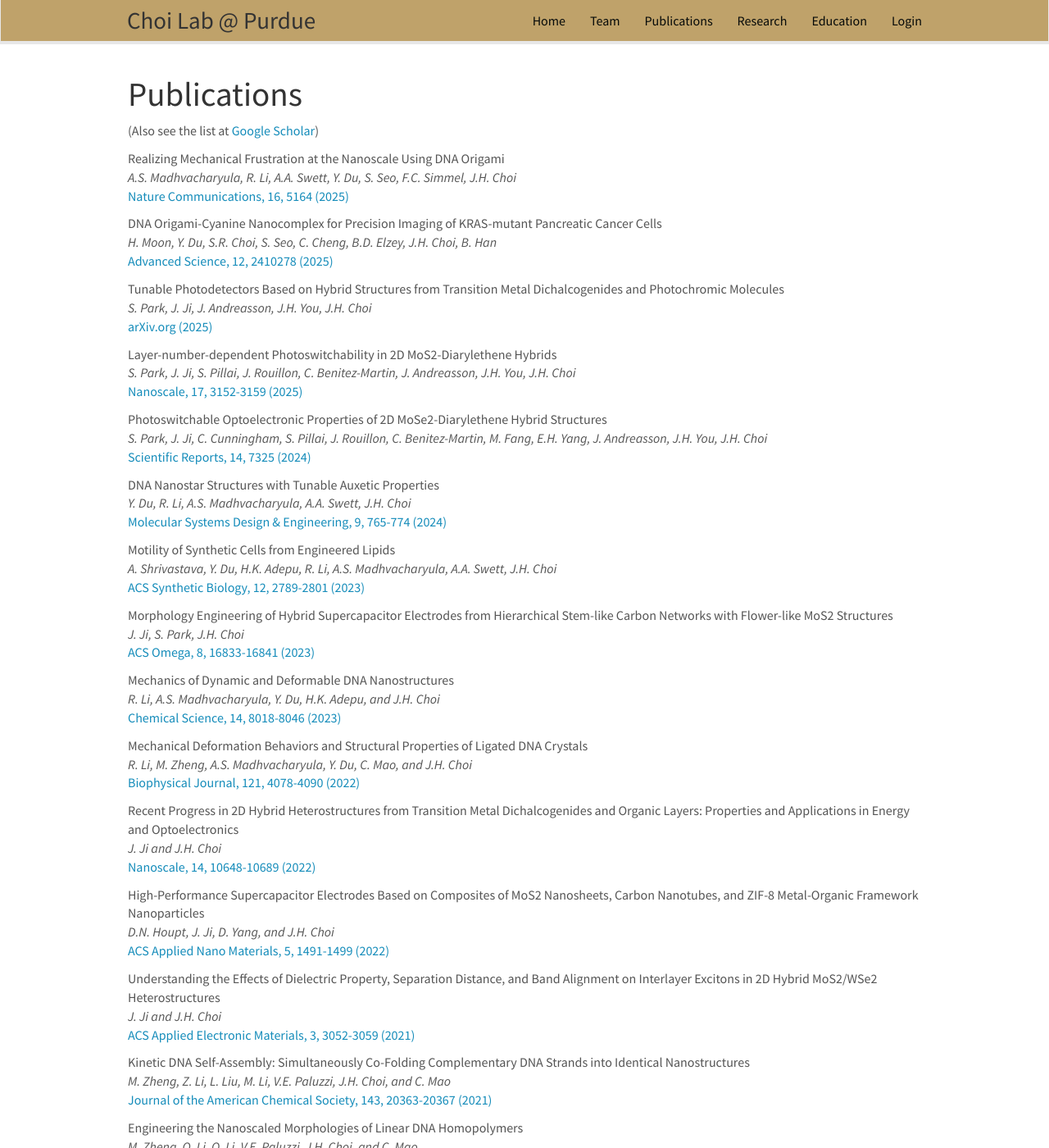
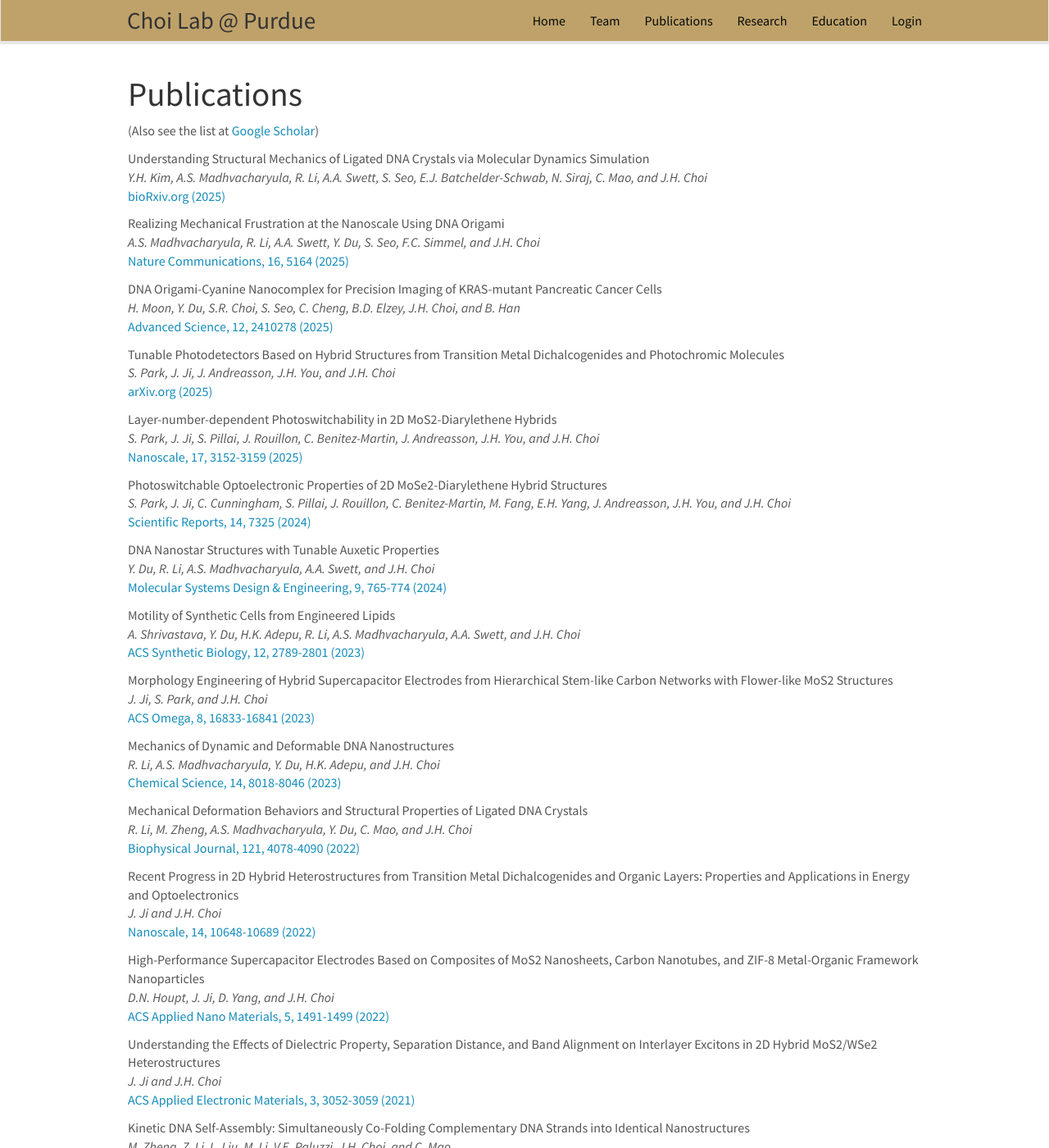
Before and after one commit to choidnalab/choidnalab.github.io, a Jekyll site: the page built from _pages/publications.md, in a window 1280 px wide and 1400 px high. Shown: the whole window at 82% size. Built offline with Jekyll 4.4.1, drawn with Linux system fonts in a browser that asks for light colours; nearby versions of some CDN libraries.

Commit message:
Update publist.yml

```diff
--- a/_data/publist.yml
+++ b/_data/publist.yml
@@ -1,7 +1,17 @@
+- title: "Understanding Structural Mechanics of Ligated DNA Crystals via Molecular Dynamics Simulation"
+  image: Conformation.png
+  description:
+  authors: Y.H. Kim, A.S. Madhvacharyula, R. Li, A.A. Swett, S. Seo, E.J. Batchelder-Schwab, N. Siraj, C. Mao, and J.H. Choi
+  link:
+    url: https://doi.org/10.1101/2025.07.17.665441
+    display: bioRxiv.org (2025)
+  highlight: 0
+  news2:
+
 - title: "Realizing Mechanical Frustration at the Nanoscale Using DNA Origami"
   image: Conformation.png
   description:
-  authors: A.S. Madhvacharyula, R. Li, A.A. Swett, Y. Du, S. Seo, F.C. Simmel, J.H. Choi
+  authors: A.S. Madhvacharyula, R. Li, A.A. Swett, Y. Du, S. Seo, F.C. Simmel, and J.H. Choi
   link:
     url: https://doi.org/10.1038/s41467-025-60492-z
     display: Nature Communications, 16, 5164 (2025)
@@ -11,7 +21,7 @@
 - title: "DNA Origami-Cyanine Nanocomplex for Precision Imaging of KRAS-mutant Pancreatic Cancer Cells"
   image: Conformation.png
   description:
-  authors: H. Moon, Y. Du, S.R. Choi, S. Seo, C. Cheng, B.D. Elzey, J.H. Choi, B. Han
+  authors: H. Moon, Y. Du, S.R. Choi, S. Seo, C. Cheng, B.D. Elzey, J.H. Choi, and B. Han
   link:
     url: https://doi.org/10.1002/advs.202410278
     display: Advanced Science, 12, 2410278 (2025)
@@ -21,7 +31,7 @@
 - title: "Tunable Photodetectors Based on Hybrid Structures from Transition Metal Dichalcogenides and Photochromic Molecules"
   image: Conformation.png
   description:
-  authors: S. Park, J. Ji, J. Andreasson, J.H. You, J.H. Choi
+  authors: S. Park, J. Ji, J. Andreasson, J.H. You, and J.H. Choi
   link:
     url: https://doi.org/10.48550/arXiv.2506.11249
     display: arXiv.org (2025)
@@ -31,7 +41,7 @@
 - title: "Layer-number-dependent Photoswitchability in 2D MoS2-Diarylethene Hybrids"
   image: Conformation.png
   description:
-  authors: S. Park, J. Ji, S. Pillai, J. Rouillon, C. Benitez-Martin, J. Andreasson, J.H. You, J.H. Choi
+  authors: S. Park, J. Ji, S. Pillai, J. Rouillon, C. Benitez-Martin, J. Andreasson, J.H. You, and J.H. Choi
   link:
     url: https://doi.org/10.1039/D4NR03631J
     display: Nanoscale, 17, 3152-3159 (2025)
@@ -41,7 +51,7 @@
 - title: "Photoswitchable Optoelectronic Properties of 2D MoSe2-Diarylethene Hybrid Structures"
   image: Conformation.png
   description:
-  authors: S. Park, J. Ji, C. Cunningham, S. Pillai, J. Rouillon, C. Benitez-Martin, M. Fang, E.H. Yang, J. Andreasson, J.H. You, J.H. Choi
+  authors: S. Park, J. Ji, C. Cunningham, S. Pillai, J. Rouillon, C. Benitez-Martin, M. Fang, E.H. Yang, J. Andreasson, J.H. You, and J.H. Choi
   link:
     url: https://doi.org/10.1038/s41598-024-57479-z
     display: Scientific Reports, 14, 7325 (2024)
@@ -51,7 +61,7 @@
 - title: "DNA Nanostar Structures with Tunable Auxetic Properties"
   image: Conformation.png
   description:
-  authors: Y. Du, R. Li, A.S. Madhvacharyula, A.A. Swett, J.H. Choi
+  authors: Y. Du, R. Li, A.S. Madhvacharyula, A.A. Swett, and J.H. Choi
   link:
     url: https://doi.org/10.1039/D3ME00202K
     display: Molecular Systems Design & Engineering, 9, 765-774 (2024)
@@ -61,7 +71,7 @@
 - title: "Motility of Synthetic Cells from Engineered Lipids"
   image: Conformation.png
   description:
-  authors: A. Shrivastava, Y. Du, H.K. Adepu, R. Li, A.S. Madhvacharyula, A.A. Swett, J.H. Choi
+  authors: A. Shrivastava, Y. Du, H.K. Adepu, R. Li, A.S. Madhvacharyula, A.A. Swett, and J.H. Choi
   link:
     url: https://doi.org/10.1021/acssynbio.3c00271
     display: ACS Synthetic Biology, 12, 2789-2801 (2023)
@@ -73,7 +83,7 @@
 - title: "Morphology Engineering of Hybrid Supercapacitor Electrodes from Hierarchical Stem-like Carbon Networks with Flower-like MoS2 Structures"
   image: Conformation.png
   description:
-  authors: J. Ji, S. Park, J.H. Choi
+  authors: J. Ji, S. Park, and J.H. Choi
   link:
     url: https://pubs.acs.org/doi/10.1021/acsomega.3c00445
     display: ACS Omega, 8, 16833-16841 (2023)
```
